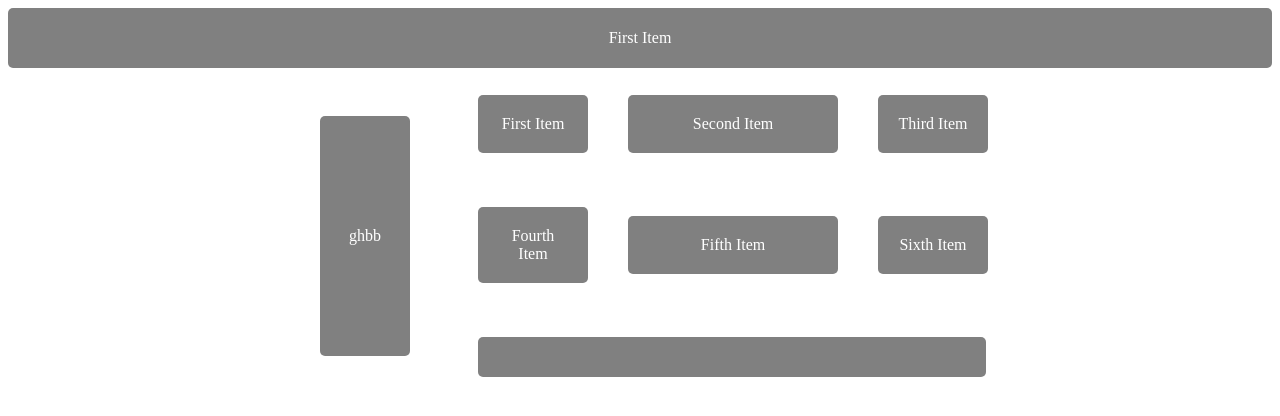
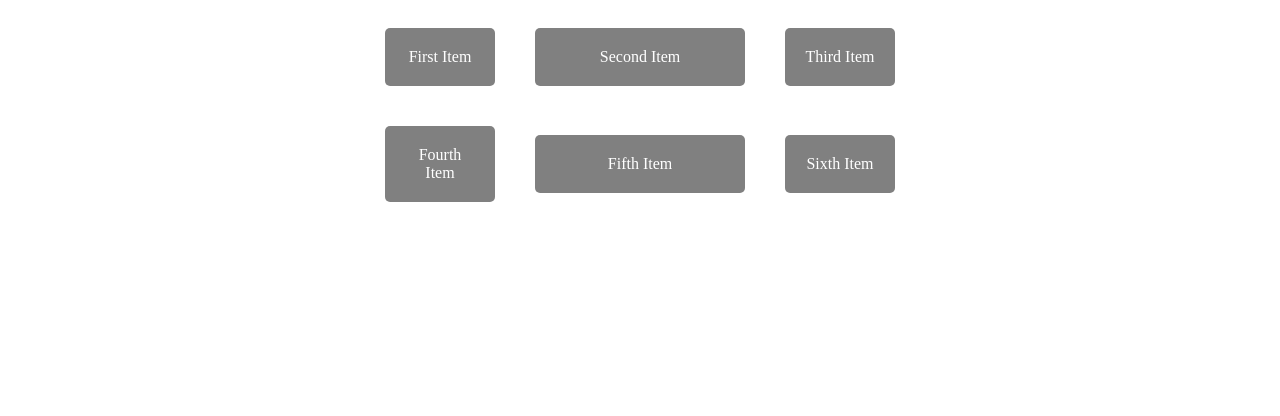
Before and after one commit to Aruln3/Html-css-day-14, a plain HTML site: page index.html in a window 1280 px wide. Drawn offline with Linux system fonts and the light colour scheme.

Commit message:
Update index.html

```diff
--- a/index.html
+++ b/index.html
@@ -8,11 +8,11 @@
   <title>Document</title>
 </head>
 <body>
-   <div class="grid-container1">
+<!--    <div class="grid-container1">
     <div>First Item</div>
 </div>
     <div class="content">
-  <div class= "first">ghbb</div>
+  <div class= "first">ghbb</div> -->
   <div class="grid-container">
     <div>First Item</div>
     <div>Second Item</div>
@@ -20,7 +20,7 @@
     <div>Fourth Item</div>
     <div>Fifth Item</div>
     <div>Sixth Item</div>
-    <div  class="last"></div>
+<!--     <div  class="last"></div> -->
 </div>
 </div>
 </body>
```
